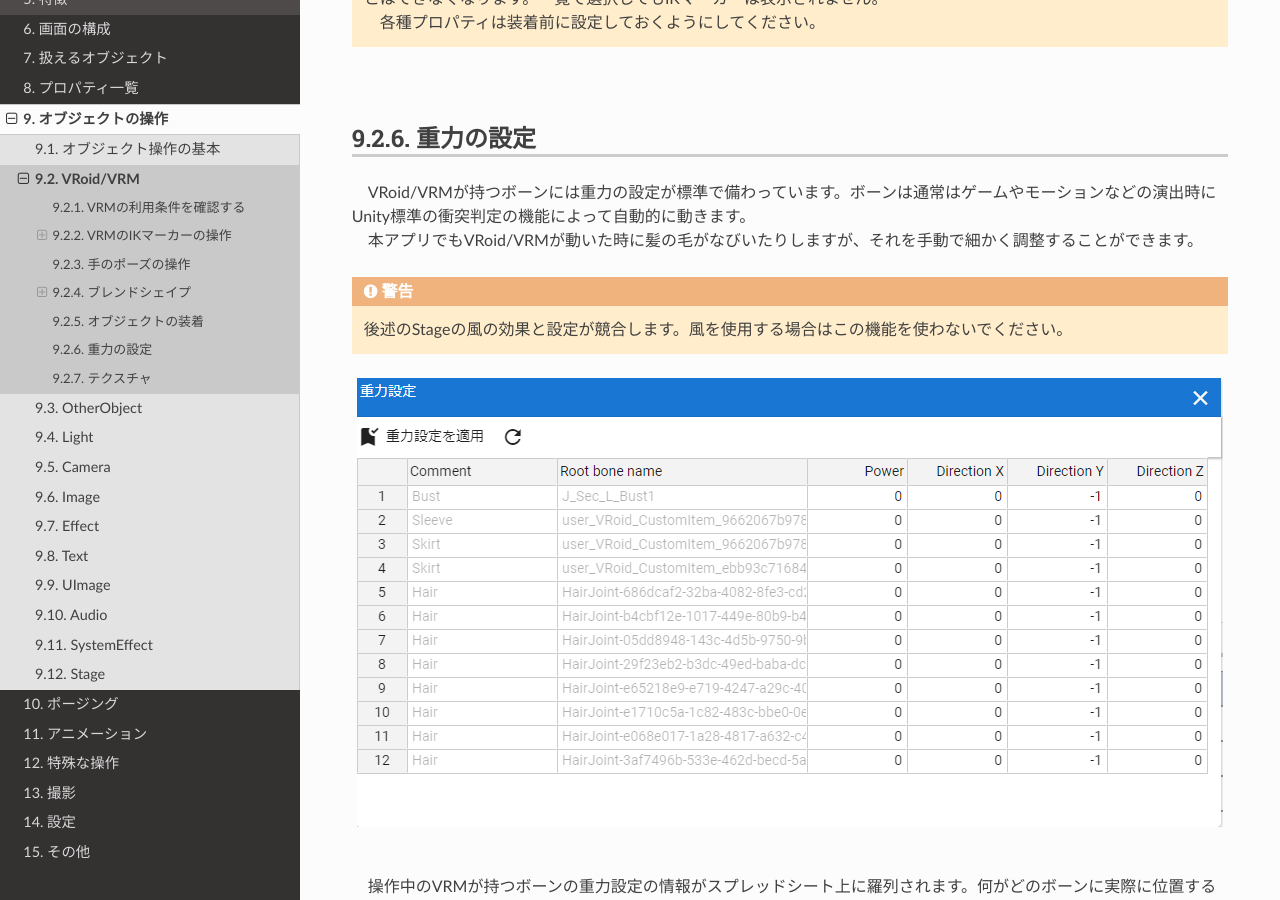
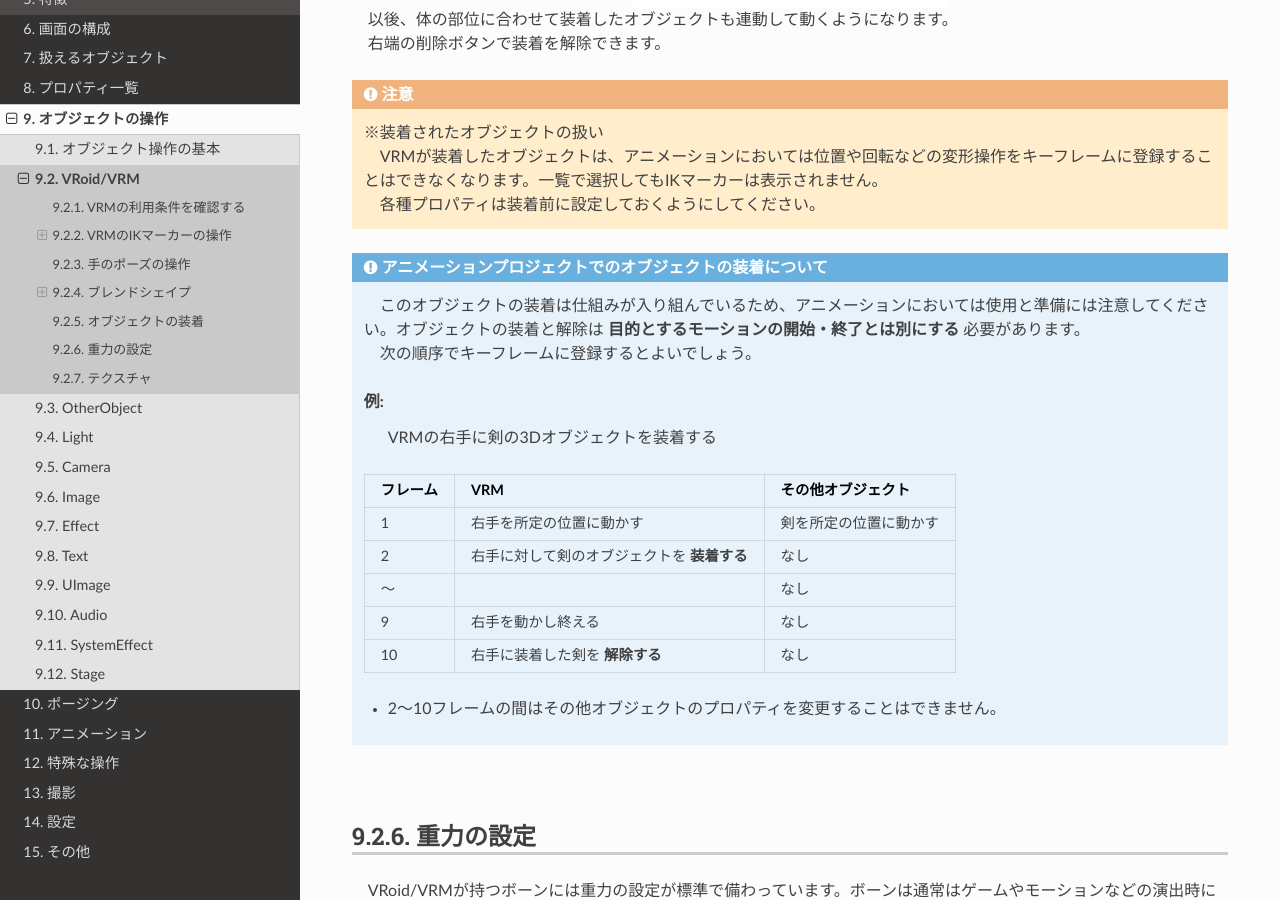
Before and after one commit to nishlumi/vrmviewmdoc, a Sphinx documentation site: the page built from docs/source/man2/operation_vrm.rst, in a window 1280 px wide and 900 px high, scrolled down 13211 px. Built offline with Sphinx 7.4.7 and the Read the Docs theme 2.0.0, drawn with Linux system fonts in a browser that asks for light colours; a script that is not in the unit is left out; some of the changed text lies outside the part shown.

Commit message:
6/18夜時点

```diff
--- a/docs/source/man1/screen_ikmarker.rst
+++ b/docs/source/man1/screen_ikmarker.rst
@@ -7,7 +7,7 @@
 .. image:: ../img/screen_ikmarker.png
     :align: center
 
-　VRoid/VRMの場合に使う機能です。本アプリで用いるモデルの体パーツの位置と回転を直接指定できます。本ウィンドウはドラッグ可能です。
+　VRoid/VRMの場合に使う機能です。本アプリで用いるモデルの体パーツの位置と回転を直接指定できます。別ウィンドウが開きます。アプリとは別ウィンドウです。
 
 
 **上部：**
@@ -27,4 +27,4 @@
 
 
 .. note::
-    ※このウィンドウを表示している最中もVRoid/VRMを直接移動・回転できますが、仕様によりすぐにこのウィンドウのスプレッドシートには反映されません。これらのボタンを押すことで位置・回転の情報がすぐに取得できます。
+    ※このウィンドウを表示している最中もVRoid/VRMを直接移動・回転できますが、仕様によりすぐにこのウィンドウのスプレッドシートには反映されません。再読み込みボタンを押すことで位置・回転の情報がすぐに取得できます。
--- a/docs/source/man2/operation_stage.rst
+++ b/docs/source/man2/operation_stage.rst
@@ -128,3 +128,6 @@
 .. note::
     | ※各設定についてはUnityの公式リファレンスを参照してください。
     | ※sky daytimeの場合、太陽が存在します。太陽の位置は照明の回転の角度により変化します。
+
+.. warning::
+    アンチエイリアスを有効にしていると、``sky night~`` の2つはキャプチャ時に不要な線が交じることがあります。これはWebGLの仕様です。ご了承下さい。
--- a/docs/source/man2/operation_vrm.rst
+++ b/docs/source/man2/operation_vrm.rst
@@ -181,6 +181,11 @@
 
 .. image:: ../img/screen_ikmarker.png
     :align: center
+
+|
+
+.. note::
+    VRM以外を選択している間はツールバー内のボタンは無効化します。
 
 |
 
@@ -398,6 +403,26 @@
     | 　各種プロパティは装着前に設定しておくようにしてください。
 
 
+.. admonition:: アニメーションプロジェクトでのオブジェクトの装着について
+
+    | 　このオブジェクトの装着は仕組みが入り組んでいるため、アニメーションにおいては使用と準備には注意してください。オブジェクトの装着と解除は **目的とするモーションの開始・終了とは別にする** 必要があります。
+    | 　次の順序でキーフレームに登録するとよいでしょう。
+
+    例:
+        VRMの右手に剣の3Dオブジェクトを装着する
+
+    .. csv-table::
+        :header-rows: 1
+
+        フレーム, VRM, その他オブジェクト
+        1, 右手を所定の位置に動かす, 剣を所定の位置に動かす
+        2, 右手に対して剣のオブジェクトを **装着する** , なし
+        ～, ,なし
+        9, 右手を動かし終える, なし
+        10, 右手に装着した剣を **解除する** , なし
+
+    * 2～10フレームの間はその他オブジェクトのプロパティを変更することはできません。
+
 |
 
 重力の設定
```
Also changed, not shown: docs/source/img/screen_ikmarker.png.
